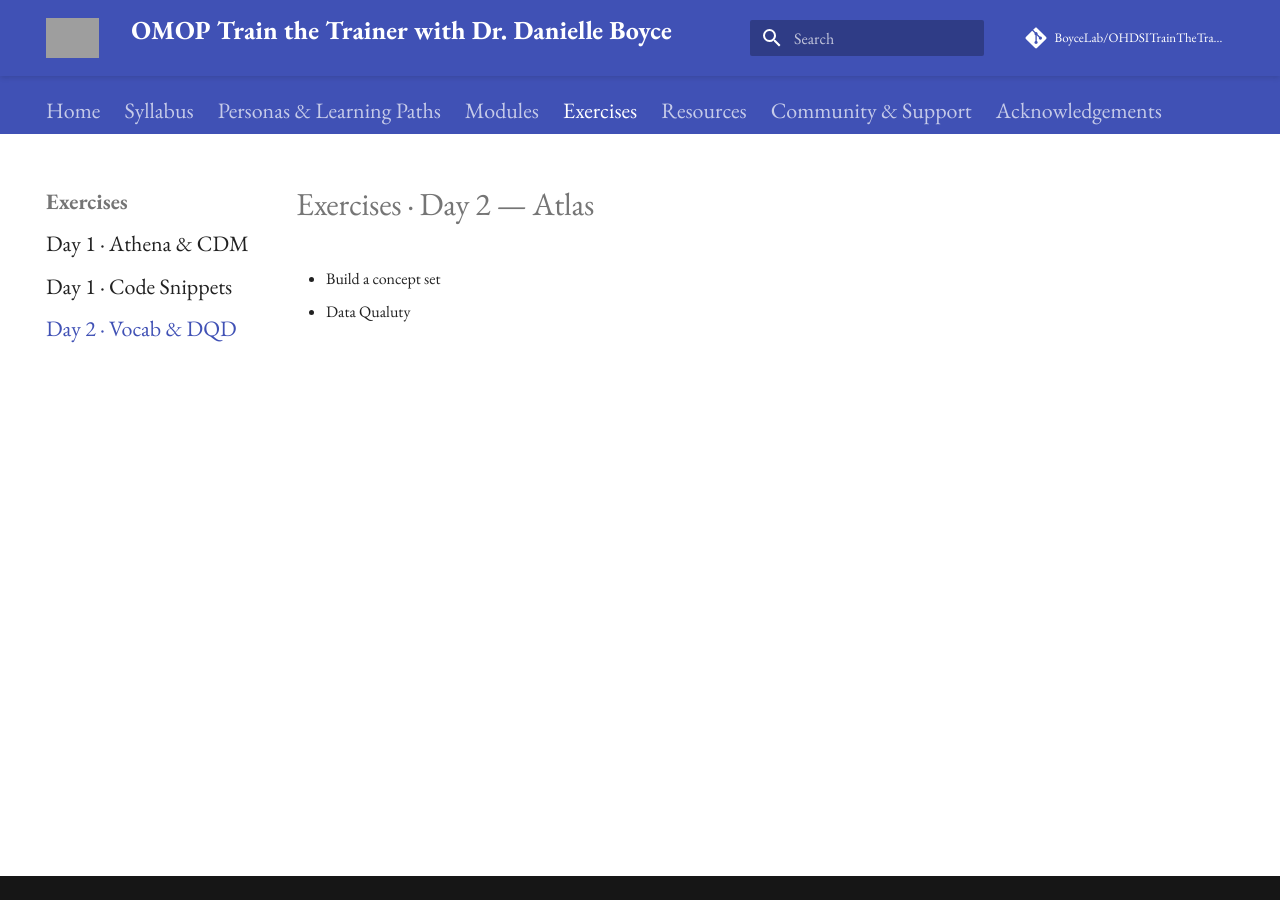
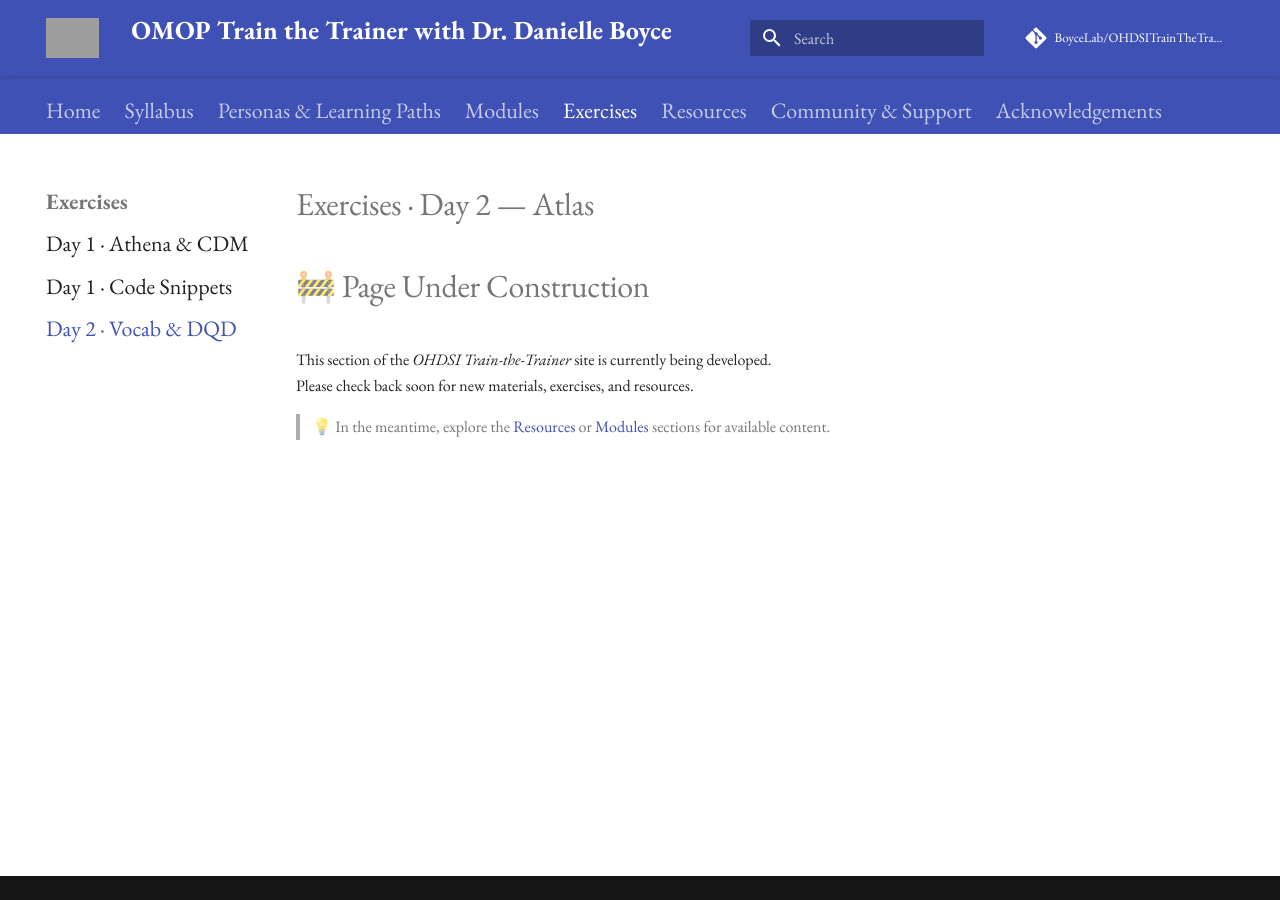
Before and after one commit to BoyceLab/OHDSITrainTheTrainer-6WK, an MkDocs documentation site: the page built from docs/exercises/day-02-vocab-dqd.md, in a window 1280 px wide. Built offline with MkDocs 1.6.1 and Material for MkDocs 9.7.7, drawn with Linux system fonts in a browser that asks for light colours; comment, search, counter and statistics services are not loaded; grey boxes are pictures that could not be loaded.

Commit message:
Update day-02-vocab-dqd.md

```diff
--- a/docs/exercises/day-02-vocab-dqd.md
+++ b/docs/exercises/day-02-vocab-dqd.md
@@ -1,3 +1,7 @@
 # Exercises · Day 2 — Atlas
-- Build a concept set
-- Data Qualuty
+# 🚧 Page Under Construction
+
+This section of the *OHDSI Train-the-Trainer* site is currently being developed.
+Please check back soon for new materials, exercises, and resources.
+
+> 💡 In the meantime, explore the [Resources](../resources.md) or [Modules](../modules/day-01-omop-cdm.md) sections for available content.
```
